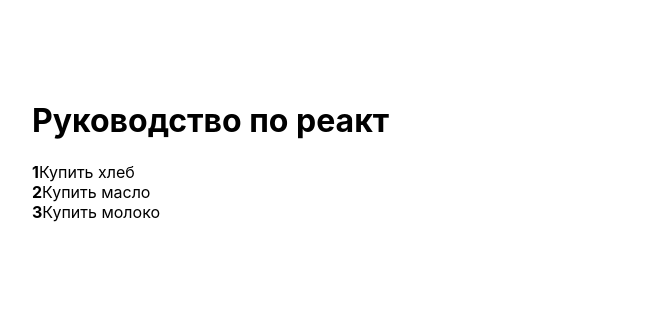
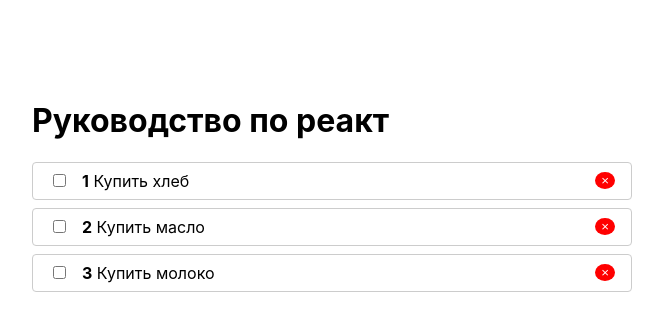
Before and after one commit to GordonBreazz/React-Todo, a React (Create React App) app: page / in a window 1280 px wide. Shown: the top 330 px of the page, without its empty margins (308-971 px from the left). Built offline with nearby package versions, Linux system fonts and the light colour scheme.

Commit message:
props validation

```diff
--- a/src/index.css
+++ b/src/index.css
@@ -16,5 +16,11 @@
   padding-top: 5rem;
   margin: 0 auto;
   width: 600px;
+}
 
+.rm {
+  background: red;
+  border-radius: 50%;
+  color: #fff;
+  border: none;
 }
--- a/src/todo/TodoItem.js
+++ b/src/todo/TodoItem.js
@@ -1,7 +1,38 @@
-import React from 'react'
+import React from "react"
+import PropTypes from "prop-types"
 
-export default function TodoItem({todo, index}){
+let styles = {
+  li: {
+    display: 'flex',
+    justifyContent: 'space-between',
+    alignItems: 'center',
+    padding: '.5rem 1rem',
+    border: '1px solid #ccc',
+    borderRadius: '4px',
+    marginBottom: '.5rem'
+  },
+  input: {
+    marginRight: '1rem'
+  }
+}
+
+function TodoItem({ todo, index }) {
   return (
-  <li><strong>{index + 1}</strong>{todo.title}</li>
+    <li style={styles.li}>
+      <span>
+        <input type="checkbox" style={styles.input} />
+        <strong>{index + 1}</strong>
+        &nbsp;
+        {todo.title}
+      </span>
+      <button className="rm">&times;</button>
+    </li>
   )
 }
+
+TodoItem.propTypes = {
+  todo: PropTypes.object.isRequired,
+  index: PropTypes.number,
+}
+
+export default TodoItem
```
Also changed, not shown: src/todo/TodoList.js (+9 -2 lines).
